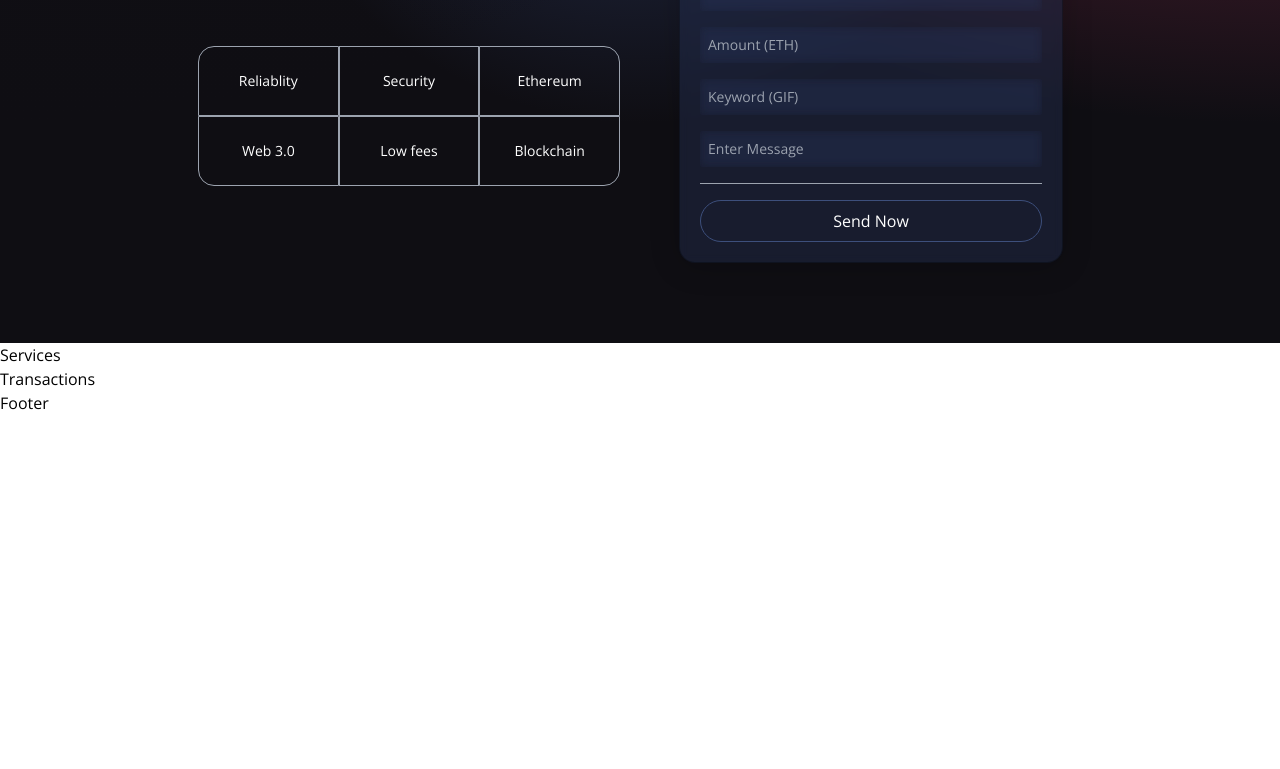
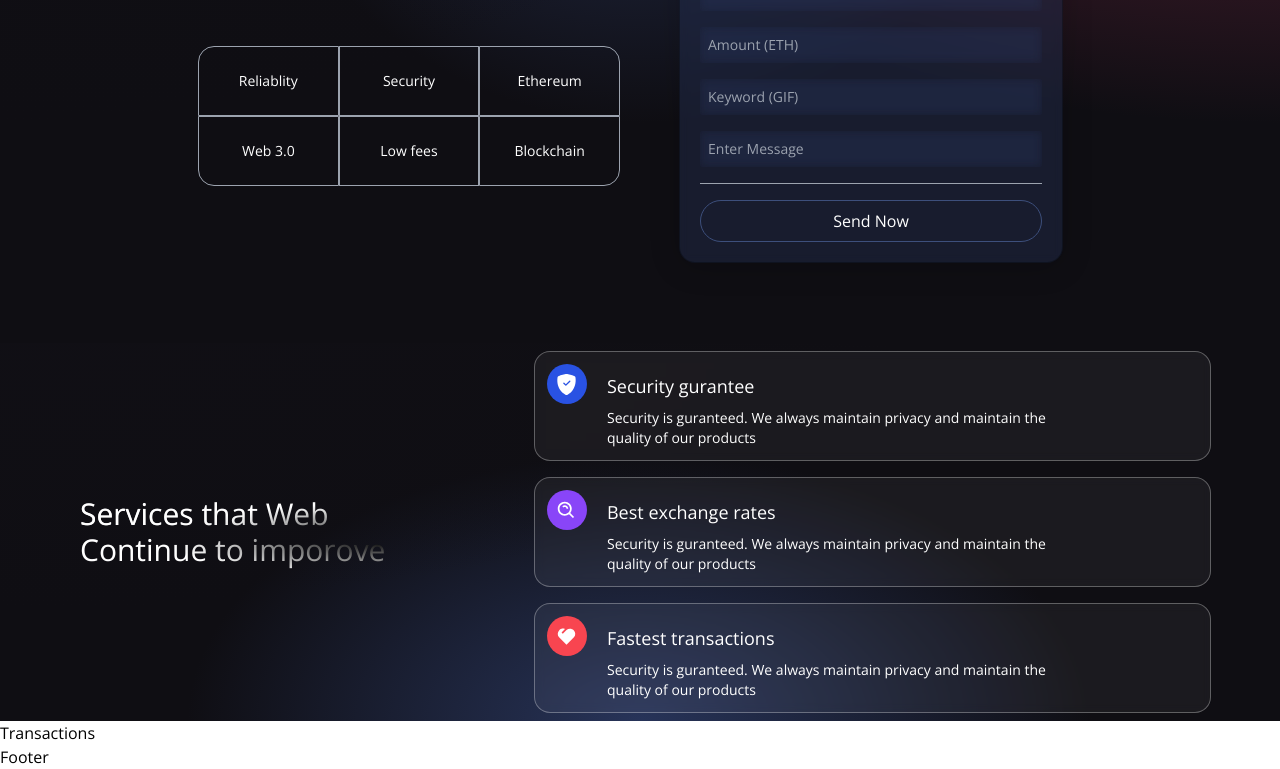
Before and after one commit to bchaindeveloper/web3, a React (Vite) app in the folder client/: page / in a window 1280 px wide. Shown: the part 406-1175 px from the top of the page. Before the commit the page ends 821 px from the top, so only its background shows below. Built offline with nearby package versions, Linux system fonts and the light colour scheme.

Commit message:
Services

```diff
--- a/client/src/components/Services.jsx
+++ b/client/src/components/Services.jsx
@@ -1,7 +1,51 @@
-const Services = () => {
-    return (
-        <h1>Services</h1>
+import { BsShieldFillCheck } from "react-icons/bs";
+import { BiSearchAlt } from "react-icons/bi";
+import { RiHeart2Fill } from "react-icons/ri";
+
+const ServiceCard = ({ color, title, icon, subtitle }) => (
+    <div className="flex flex-row justify-start items-start white-glassmorphism p-3 m-2 cursor-pointer hover:shadow-xl">
+      <div className={`w-10 h-10 rounded-full flex justify-center items-center ${color}`}>
+        {icon}
+      </div>
+      <div className="ml-5 flex flex-col flex-1">
+        <h1 className="mt-2 text-white text-lg">{title}</h1>
+        <p className="mt-2 text-white text-sm md:w-9/12">{subtitle}</p>
+      </div>
+    </div>
+)
+
+const Services = () => (
+        <div className="flex flex-col md:flex-row w-full justify-center items-center gradient-bg-services">
+            <div className="flex mf:flex-row flex-col items-center justify-between md:p-20 py-12 px-4">
+                <div className="flex-1 flex flex-col justify-start items-start">
+                    <h1 className="text-white text-3xl sm:text5xl py-2 text-gradient">
+                        Services that Web
+                        <br />
+                        Continue to imporove
+                    </h1>
+                </div>
+            </div>
+            <div className="flex-1 flex flex-col justify-start items-center">
+                <ServiceCard
+                color="bg-[#2952E3]"
+                title="Security gurantee"
+                icon={<BsShieldFillCheck fontSize={21} className="text-white" />}
+                subtitle="Security is guranteed. We always maintain privacy and maintain the quality of our products"
+                />
+                <ServiceCard
+                color="bg-[#8945F8]"
+                title="Best exchange rates"
+                icon={<BiSearchAlt fontSize={21} className="text-white" />}
+                subtitle="Security is guranteed. We always maintain privacy and maintain the quality of our products"
+                />
+                <ServiceCard
+                color="bg-[#F84550]"
+                title="Fastest transactions"
+                icon={<RiHeart2Fill fontSize={21} className="text-white" />}
+                subtitle="Security is guranteed. We always maintain privacy and maintain the quality of our products"
+                />
+            </div>
+        </div>
     );
-}
 
 export default Services;
--- a/client/src/components/Welcome.jsx
+++ b/client/src/components/Welcome.jsx
@@ -20,12 +20,18 @@ const Input = ({ placeholder, name, type, value, handleChange }) => (
   );
 
 const Welcome = () => {
-    const { connectWallet, currentAccount, formData, setFromData, handleChange } = useContext(TransactionContext);
+    const { connectWallet, currentAccount, formData, sendTransaction, handleChange } = useContext(TransactionContext);
 
 
-    const handleSubmit = () => {
+    const handleSubmit = (e) => {
+        const { addressTo, amount, keyword, message } = formData;
 
-    }
+        e.preventDefault();
+
+        if (!addressTo || !amount || !keyword || !message) return;
+
+        sendTransaction();
+      };
 
     return (
         <div className="flex w-full justify-center items-center">
@@ -86,14 +92,13 @@ const Welcome = () => {
                         </div>
                     </div>
                         <div className="p-5 sm:w-96 w-full flex flex-col justify-start items-center blue-glassmorphism">
-                        <Input placeholder="Address To" name="addressTo" type="text" handleChange={() => {}} />
-                        <Input placeholder="Amount (ETH)" name="amount" type="number" handleChange={() => {}} />
-                        <Input placeholder="Keyword (GIF)" name="keyword" type="text" handleChange={() => {}} />
-                        <Input placeholder="Enter Message" name="message" type="text" handleChange={() => {}} />
+                        <Input placeholder="Address To" name="addressTo" type="text" handleChange={handleChange} />
+                        <Input placeholder="Amount (ETH)" name="amount" type="number" handleChange={handleChange} />
+                        <Input placeholder="Keyword (GIF)" name="keyword" type="text" handleChange={handleChange} />
+                        <Input placeholder="Enter Message" name="message" type="text" handleChange={handleChange} />
                         <div className="h-[1px] w-full bg-gray-400 my-2" />
                         {false ? (
-                            <Loader />
-                        ) : (
+                            <Loader handleChange/> ) : (
                             <button
                             type="button"
                             onClick={handleSubmit}
--- a/client/src/context/TransactionContext.jsx
+++ b/client/src/context/TransactionContext.jsx
@@ -8,21 +8,18 @@ export const TransactionContext = React.createContext();
 const { ethereum } = window;
 
 const getEthereumContract = () => {
-    const [connectedAccount, setConnectedAccount] = useState(initialState);
     const provider = new ethers.providers.Web3Provider(ethereum);
     const signer = provider.getSigner();
     const transactionContract = new ethers.Contract(contractAddress, contractABI, signer);
 
-    console.log({
-        provider,
-        signer,
-        transactionContract
-    })
+    return transactionContract;
 }
 
 export const TransactionProvider = ({ children }) => {
     const [currentAccount, setCurrentAccount] = useState('');
     const [formData, setFormData] = useState({addressTo: '', amount: '', keyword: '', message: ''})
+    const [isLoading, setIsLoading] = useState(false);
+    const [transactionCount, settransactionCount] = useState(localStorage.getItem('transactionCount'));
     const handleChange = (e, name) => {
         setFormData((prevState) => ({ ...prevState, [name]: e.target.value }));
     }
@@ -46,14 +43,34 @@ export const TransactionProvider = ({ children }) => {
 
             throw new Error("No ethereum object")
         }
-
-
     }
 
     const sendTransaction = async () => {
         try {
             if(!ethereum) return alert("Please install metamask");
+            const { addressTo, amount, keyword, message } = formData;
+            const transactionContract = getEthereumContract();
+            const parsedAmount = ethers.utils.parseEther(amount);
+            await ethereum.request({
+                method: "eth_sendTransaction",
+                params: [{
+                  from: currentAccount,
+                  to: addressTo,
+                  gas: "0x5208", //21000 GWEI
+                  value: parsedAmount._hex,
+                }]
+            });
 
+        const transactionHash = await transactionContract.addressToBlockchain(addressTo, parsedAmount, message, keyword);
+
+        setIsLoading(true);
+        console.log(`Loading - ${transactionHash.hash}`);
+        await transactionHash.wait();
+        setIsLoading(false);
+        console.log(`Success - ${transactionHash.hash}`);
+        const transactionCount = await transactionContract.getTransactionCount();
+
+        setTransactionCount(transactionCount.toNumber());
         } catch (error) {
             console.log(error);
 
@@ -78,7 +95,7 @@ export const TransactionProvider = ({ children }) => {
     }, [])
 
     return (
-        <TransactionContext.Provider value={{ connectWallet, currentAccount, formData, setFormData, handleChange }}>
+        <TransactionContext.Provider value={{ connectWallet, currentAccount, formData, setFormData, handleChange, sendTransaction }}>
             {children}
         </TransactionContext.Provider>
     )
```
